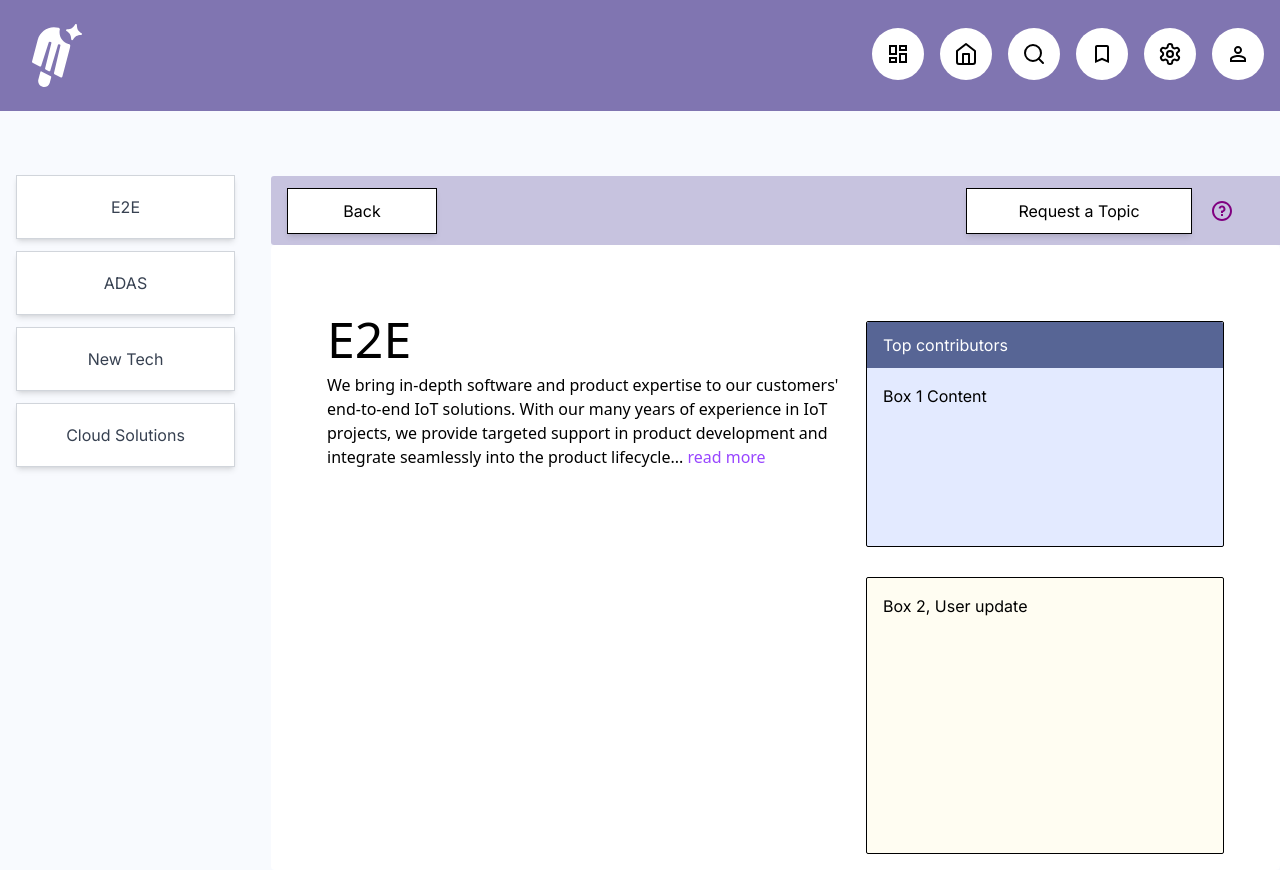
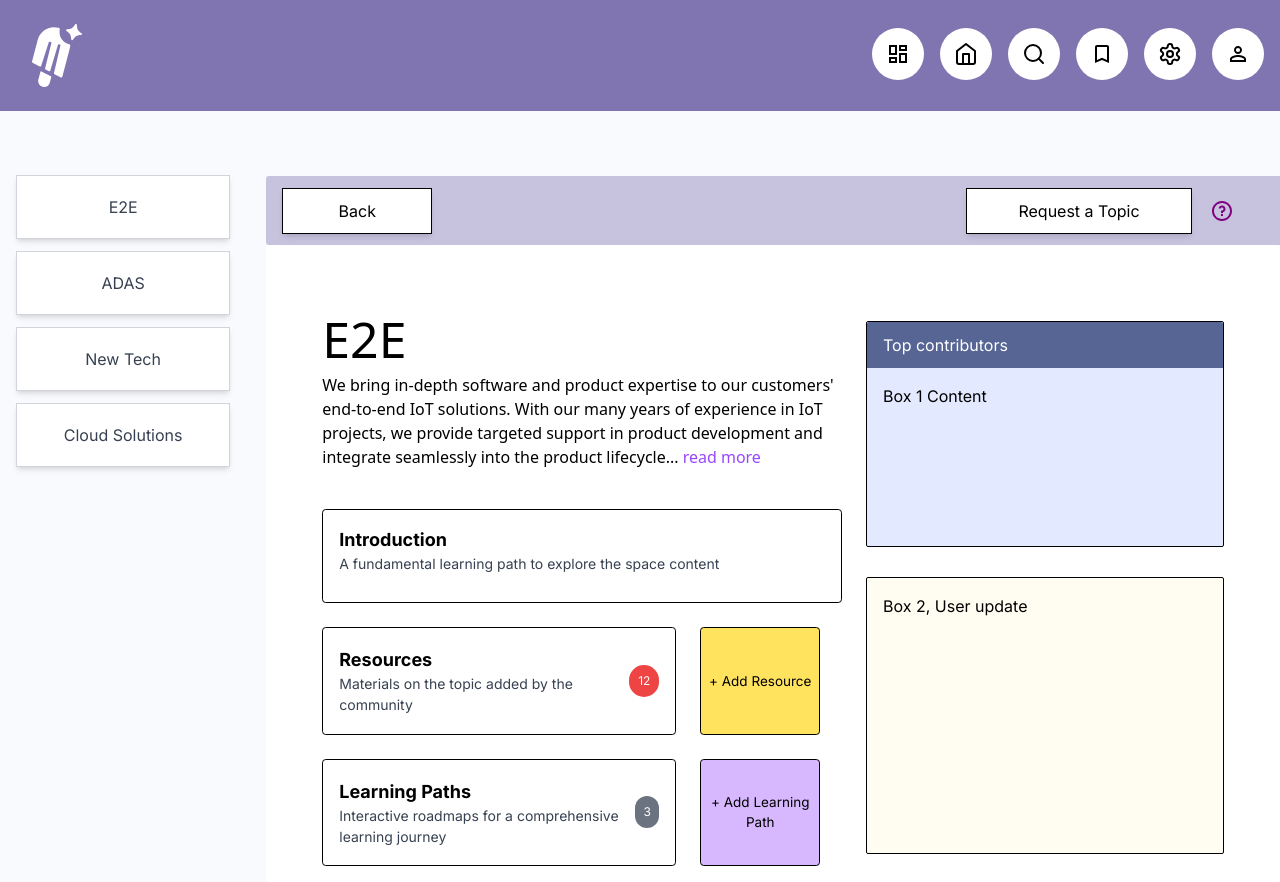
Before and after one commit to Ami-Sukumar01/Carbyte-Academy, a Next.js app: page /spaces/1 in a window 1280 px wide. Built offline with nearby package versions, Linux system fonts and the light colour scheme.

Commit message:
adding resource,learning and introduction card with add buttons

```diff
--- a/app/spaces/[e2e]/page.tsx
+++ b/app/spaces/[e2e]/page.tsx
@@ -80,6 +80,59 @@ function MainContent({ post }: { post: any }) {
           <Modal onClose={toggleModal} content={post.description} />
         )}
       </div>
+
+      {/* Layout: All cards stacked, and "add" buttons beside "Resources" and "Learning Paths" */}
+      <div className="flex flex-col mt-10 space-y-6">
+        {/* Introduction Card */}
+        <div
+          className="relative w-[519.75px] h-[93.75px] rounded-[3.75px] p-4 border border-black"
+          style={{ backgroundColor: "#FFFFF" }}
+        >
+          <h2 className="text-[18px] font-bold font-inter text-black">Introduction</h2>
+          <p className="text-[14px] font-inter text-gray-700">A fundamental learning path to explore the space content</p>
+          {/* Inner border with fill color */}
+          <div
+          />
+        </div>
+
+        {/* Resources and Add Resource */}
+        <div className="flex space-x-6">
+          <div
+            className="flex items-center justify-between w-[354px] h-[107.75px] rounded-[3.75px] p-4 border border-black"
+            style={{ backgroundColor: "#FFFFF" }}
+          >
+            <div>
+              <h2 className="text-[18px] font-bold font-inter text-black">Resources</h2>
+              <p className="text-[14px] font-inter text-gray-700">Materials on the topic added by the community</p>
+            </div>
+            {/* Badge with '12' inside the card */}
+            <span className="bg-red-500 text-white text-xs rounded-full w-8 h-8 flex items-center justify-center">12</span>
+          </div>
+
+          <button className="w-[120px] h-[107.75px] bg-[#FFE35E] text-black rounded-[3.75px] flex justify-center items-center border border-black transition-shadow duration-300 ease-in-out hover:shadow-[6px_6px_0_black] text-[13.5px]">
+            + Add Resource
+          </button>
+        </div>
+
+        {/* Learning Paths and Add Learning Path */}
+        <div className="flex space-x-6">
+          <div
+            className="flex items-center justify-between w-[354px] h-[107.75px] rounded-[3.75px] p-4 border border-black"
+            style={{ backgroundColor: "#FFFFF" }}
+          >
+            <div>
+              <h2 className="text-[18px] font-bold font-inter text-black">Learning Paths</h2>
+              <p className="text-[14px] font-inter text-gray-700">Interactive roadmaps for a comprehensive learning journey</p>
+            </div>
+            {/* Badge with '3' inside the card */}
+            <span className="bg-gray-500 text-white text-xs rounded-full w-8 h-8 flex items-center justify-center">3</span>
+          </div>
+
+          <button className="w-[120px] h-[107.75px] bg-[#D7B8FF] text-black rounded-[3.75px] flex justify-center items-center border border-black text-[13.5px]">
+            + Add Learning Path
+          </button>
+        </div>
+      </div>
     </main>
   );
 }
```
